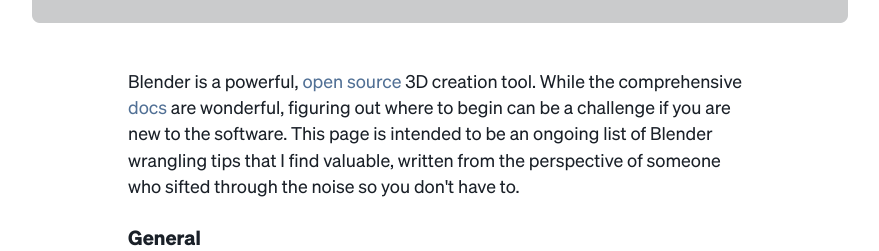
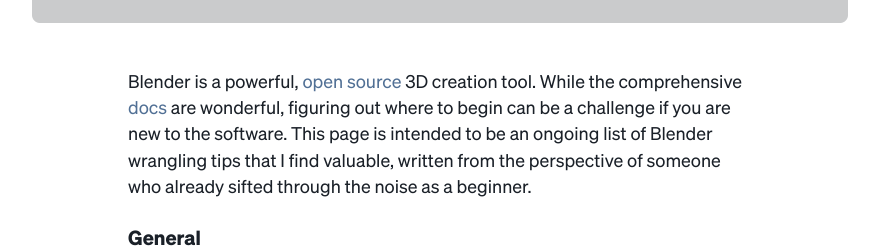
Before and after one commit to gavinmn/nelson.co, a Next.js app: page /posts/blenderbasics in a window 1280 px wide. Shown: the part 503-754 px from the top of the page, without its empty margins (200-1079 px from the left). Built offline with nearby package versions, Linux system fonts and the light colour scheme.

Commit message:
text edit

```diff
--- a/src/pages/posts/blenderbasics.js
+++ b/src/pages/posts/blenderbasics.js
@@ -29,7 +29,7 @@ const BlenderBasics = props => (
       wonderful, figuring out where to begin can be a challenge if you are new
       to the software. This page is intended to be an ongoing list of Blender
       wrangling tips that I find valuable, written from the perspective of
-      someone who sifted through the noise so you don't have to.
+      someone who already sifted through the noise as a beginner.
     </p>
 
     <h2>General</h2>
```
